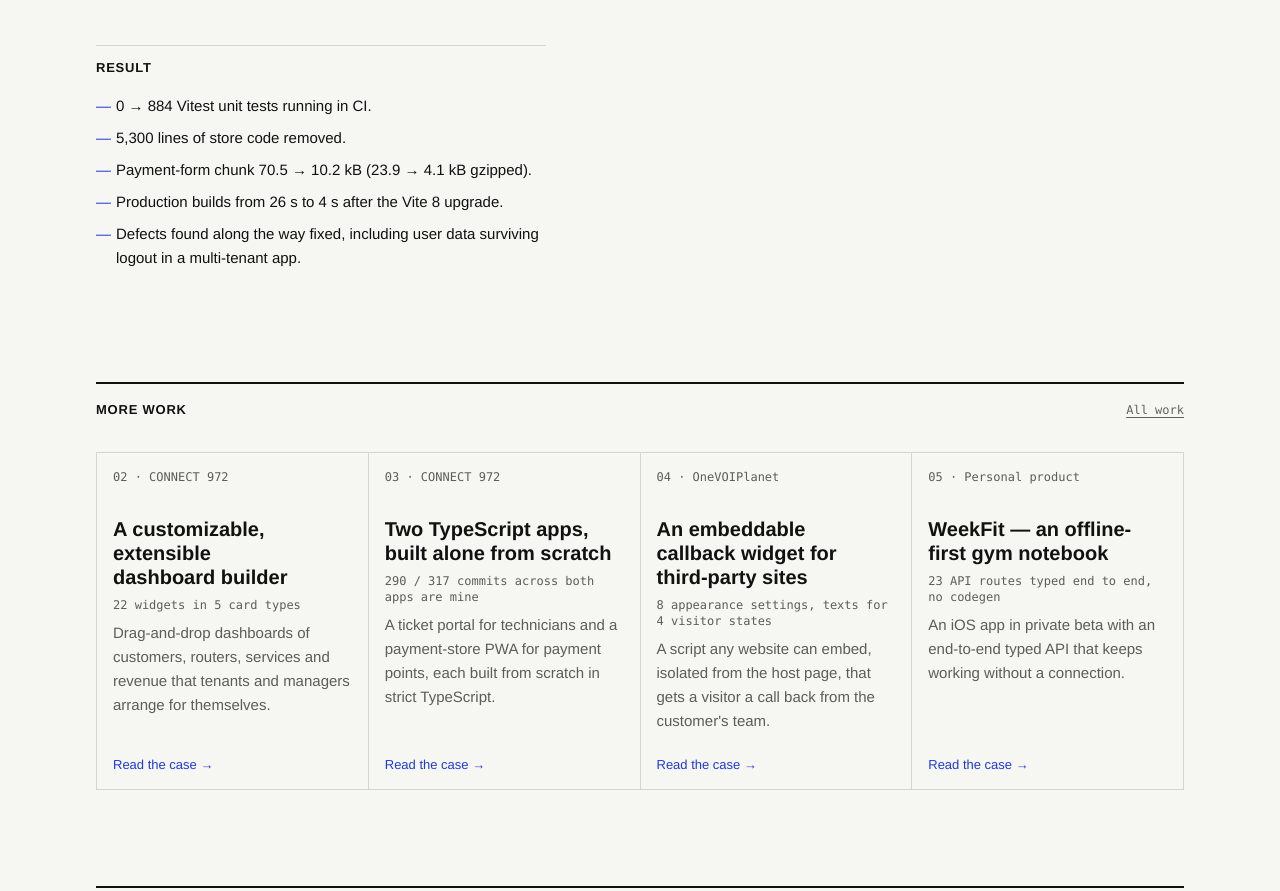
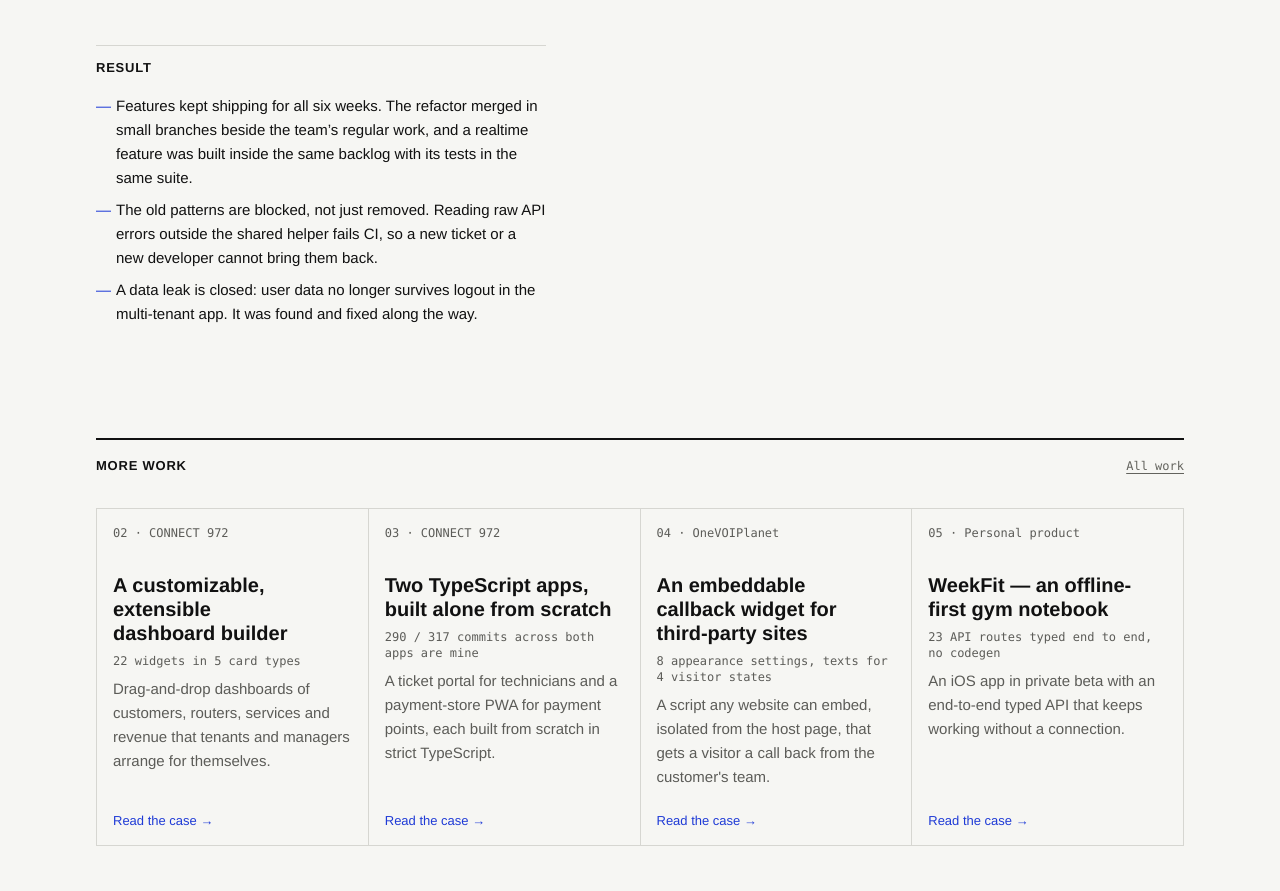
Before and after one commit to Slipmaks/portfolio, an Astro site: page /work/architecture-overhaul in a window 1280 px wide. Shown: the part 1836-2727 px from the top of the page. Built offline with nearby package versions, Linux system fonts and the light colour scheme; Astro itself is replaced by a stand-in of ours; a web font is replaced by a local one.

Commit message:
feat: update architecture overhaul results to reflect ongoing feature delivery and improvements in error handling

```diff
--- a/src/content/cases/architecture-overhaul.md
+++ b/src/content/cases/architecture-overhaul.md
@@ -54,8 +54,6 @@ Earlier on the project I migrated the build from Vue CLI (webpack) to Vite and l
 
 ## Result
 
-- 0 → 884 Vitest unit tests running in CI.
-- 5,300 lines of store code removed.
-- Payment-form chunk 70.5 → 10.2 kB (23.9 → 4.1 kB gzipped).
-- Production builds from 26 s to 4 s after the Vite 8 upgrade.
-- Defects found along the way fixed, including user data surviving logout in a multi-tenant app.
+- Features kept shipping for all six weeks. The refactor merged in small branches beside the team's regular work, and a realtime feature was built inside the same backlog with its tests in the same suite.
+- The old patterns are blocked, not just removed. Reading raw API errors outside the shared helper fails CI, so a new ticket or a new developer cannot bring them back.
+- A data leak is closed: user data no longer survives logout in the multi-tenant app. It was found and fixed along the way.
```
